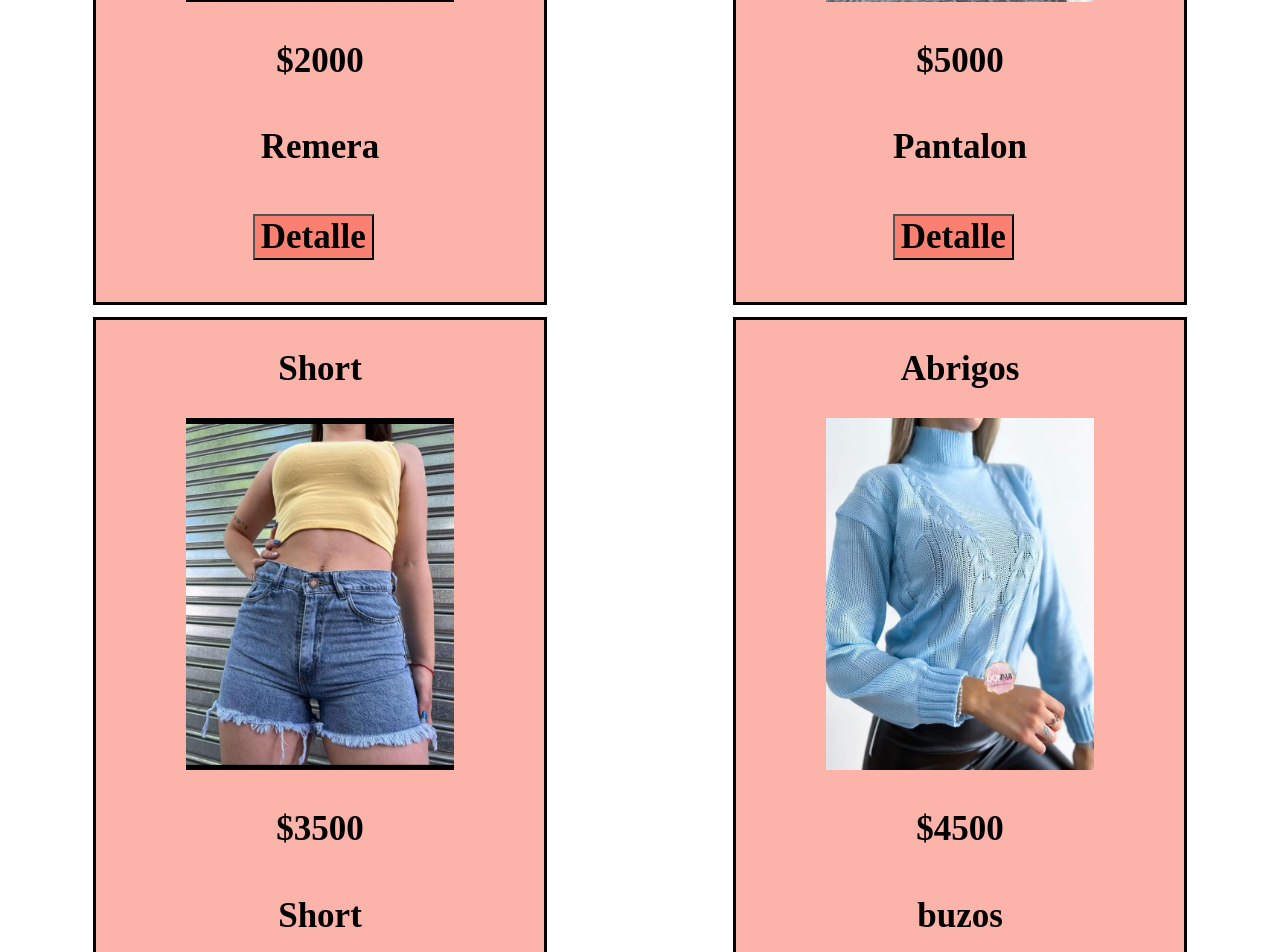
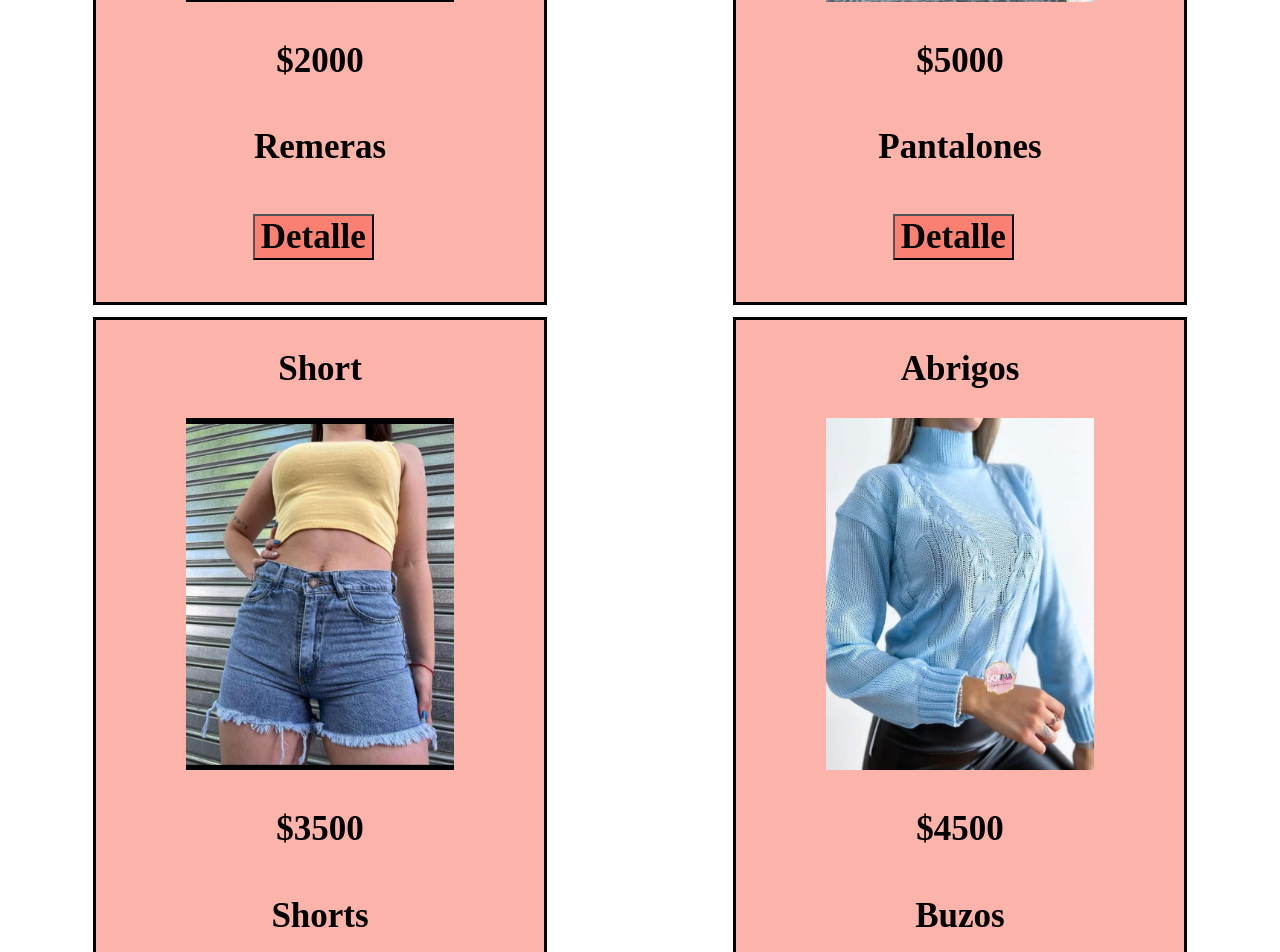
Before and after one commit to Valensoler/EntregaFinal_Soler, a React (Create React App) app: page / in a window 1280 px wide. Shown: the part 780-1732 px from the top of the page. Built offline with nearby package versions, Linux system fonts and the light colour scheme.

Commit message:
modifico navbar

```diff
--- a/src/App.js
+++ b/src/App.js
@@ -12,7 +12,6 @@ const App = () => {
         <Routes>
           <Route path= '/' element = {<ItemListContainer greeting={"Listado de todos los productos"}/>}/>
           <Route path= '/category/:categoryId' element = {<ItemListContainer greeting={"Productos filtrados"}/>}/>
-          <Route path='/category/:categoryId' element={<ItemListContainer greeting={'Productos filtrados por categoria'} />} />
           <Route path= '/item/:itemId' element = {<ItemDetailContainer/>} />
         </Routes>
       </BrowserRouter>
--- a/src/asyncMock.js
+++ b/src/asyncMock.js
@@ -3,14 +3,14 @@ const products = [
         id: `1`,
         name: `Remeras`,
         price: 2000,
-        category: `Remera`,
+        category: `Remeras`,
         img: `../imagenes/remera.jpeg`,
         stock: 50,
         description: `Remera de algodon`,
     },
-    {id: `2`, name: `Pantalon`, price: 5000, category: `Pantalon`, img: `../imagenes/pantalon.jpeg`, stock: 30, description: `Pantalon de jean`,},
-    {id: `3`, name: `Short`, price: 3500, category: `Short`, img: `../imagenes/short.jpeg`, stock: 25, description: `Short de jean`,},
-    {id: `4`, name: `Abrigos`, price: 4500, category: `buzos`, img: `../imagenes/abrigo.jpeg`, stock: 20, description: `Buzo de lana` }
+    {id: `2`, name: `Pantalon`, price: 5000, category: `Pantalones`, img: `../imagenes/pantalon.jpeg`, stock: 30, description: `Pantalon de jean`,},
+    {id: `3`, name: `Short`, price: 3500, category: `Shorts`, img: `../imagenes/short.jpeg`, stock: 25, description: `Short de jean`,},
+    {id: `4`, name: `Abrigos`, price: 4500, category: `Buzos`, img: `../imagenes/abrigo.jpeg`, stock: 20, description: `Buzo de lana` }
 ]
 
 export const getProducts = () => {
@@ -32,7 +32,7 @@ export const getProductsByCategory  = (categoryId) => {
 export const getProductById = (productId) => {
     return new Promise ((resolve) => {
         setTimeout (() => {
-            resolve (products.find (prod => prod.id === productId))
+            resolve (products.find (prod => prod.id == productId))
         }, 500)
     })
 }
--- a/src/components/CartWidget/CartWidget.js
+++ b/src/components/CartWidget/CartWidget.js
@@ -1,4 +1,4 @@
-import '../CartWidget/CartWidget.css'
+import './CartWidget.css'
 import carrito from '../CartWidget/carrito.png'
 
 const CartWidget = () => {
--- a/src/components/Item/Item.css
+++ b/src/components/Item/Item.css
@@ -32,7 +32,3 @@ h2, h3, h4{
     font-size: 35px;
     font-family: 'Times New Roman', Times, serif;
 }
-
-img{
-    width: 150%;
-}
--- a/src/components/NavBar/NavBar.js
+++ b/src/components/NavBar/NavBar.js
@@ -8,9 +8,10 @@ const NavBar = () => {
         <nav>
             <h1> Donna Civetta </h1>
             <div>
-                <NavLink to ='/category/remeras' className={({ isActive }) => isActive ? 'ActiveLink' : 'Link'}> Remeras </NavLink>
-                <NavLink to ='/category/pantalones' className= {({ isActive }) => isActive ? 'ActiveLink' : 'Link'}> Pantalones </NavLink>
-                <NavLink to ='/category/shorts'className= {({ isActive }) => isActive ? 'ActiveLink' : 'Link'}> Shorts </NavLink>
+                <NavLink to ='/category/Remeras' className={({ isActive }) => isActive ? 'ActiveLink' : 'Link'}> Remeras </NavLink>
+                <NavLink to ='/category/Pantalones' className= {({ isActive }) => isActive ? 'ActiveLink' : 'Link'}> Pantalones </NavLink>
+                <NavLink to ='/category/Shorts'className= {({ isActive }) => isActive ? 'ActiveLink' : 'Link'}> Shorts </NavLink>
+                <NavLink to ='/category/Buzos'className= {({ isActive }) => isActive ? 'ActiveLink' : 'Link'}> Buzos </NavLink>
             </div>
         </nav>
     )
```
